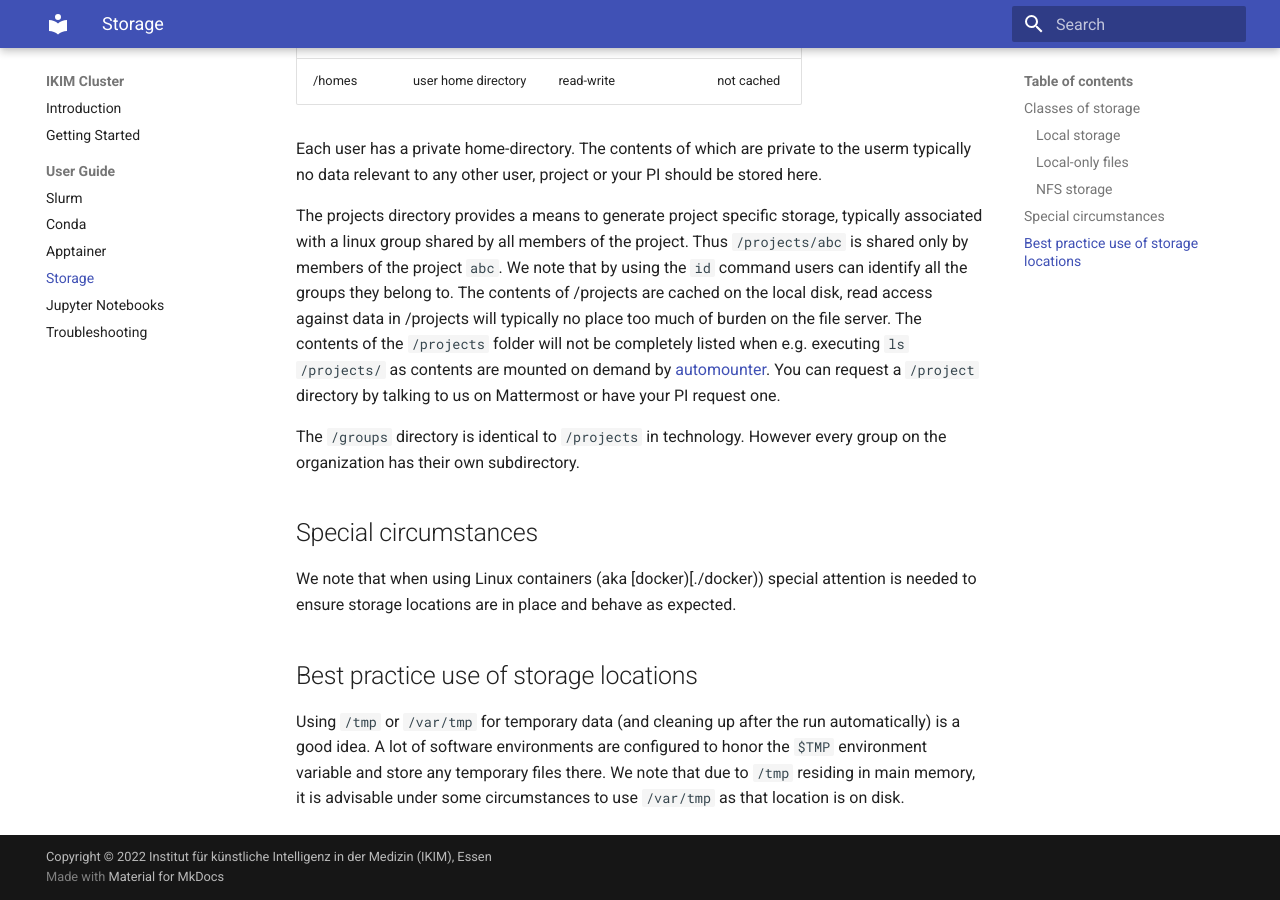
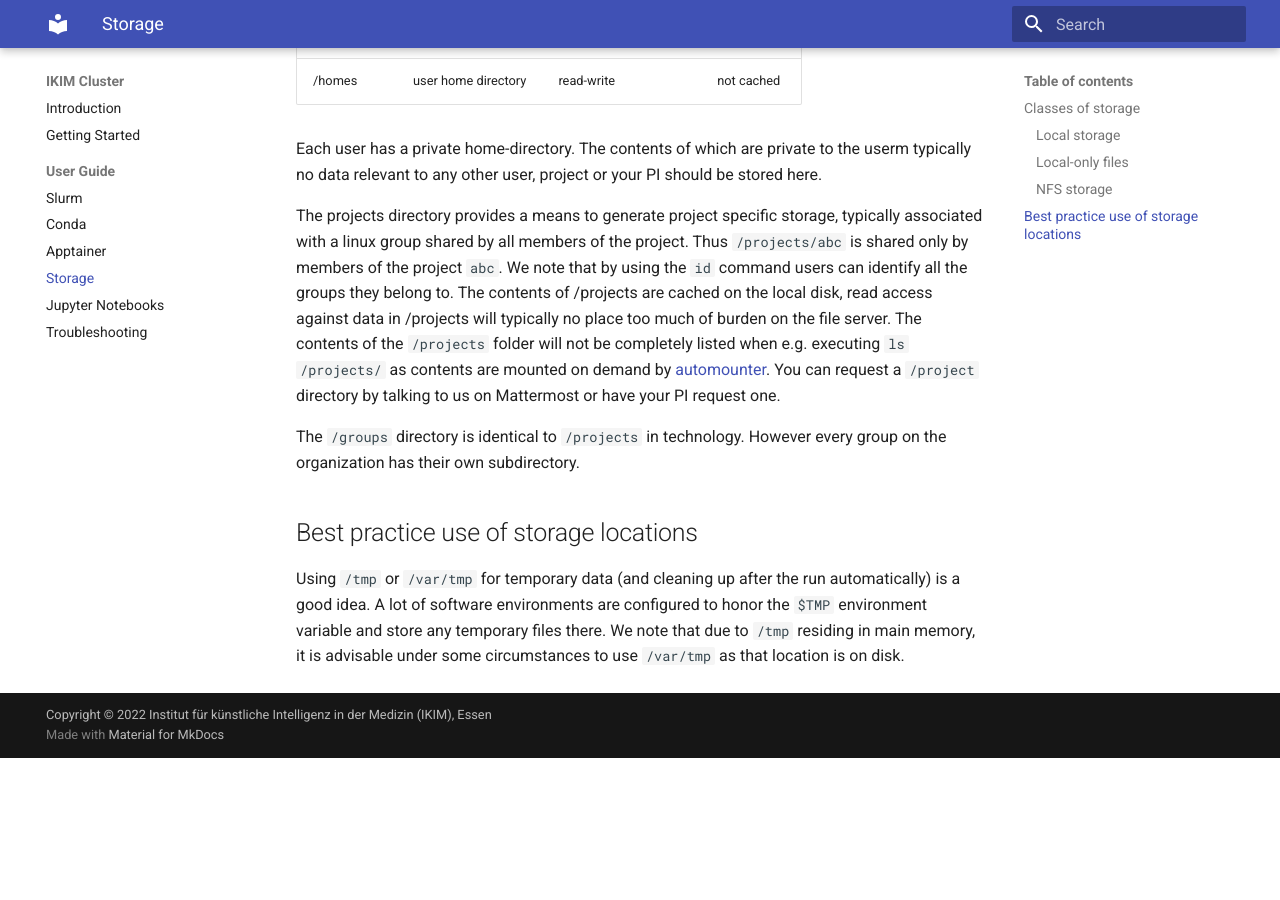
Before and after one commit to IKIM-Essen/ClusterDocs, an MkDocs documentation site: the page built from docs/storage.md, in a window 1280 px wide and 900 px high, scrolled down 1689 px. Built offline with MkDocs 1.6.1 and Material for MkDocs 9.7.7, drawn with Linux system fonts in a browser that asks for light colours; after the commit the page ends 2447 px from its top, so only the background shows below that.

Commit message:
Remove a reference to Docker after 53c5354.

```diff
--- a/docs/storage.md
+++ b/docs/storage.md
@@ -48,10 +48,6 @@ The projects directory provides a means to generate project specific storage, ty
 
 The `/groups` directory is identical to `/projects` in technology. However every group on the organization has their own subdirectory.
 
-## Special circumstances
-
-We note that when using Linux containers (aka [docker)[./docker)) special attention is needed to ensure storage locations are in place and behave as expected.
-
 ## Best practice use of storage locations
 
 Using `/tmp` or `/var/tmp` for temporary data (and cleaning up after the run automatically) is a good idea. A lot of software environments are configured to honor the `$TMP` environment variable and store any temporary files there. We note that due to `/tmp` residing in main memory, it is advisable under some circumstances to use `/var/tmp` as that location is on disk.
```
